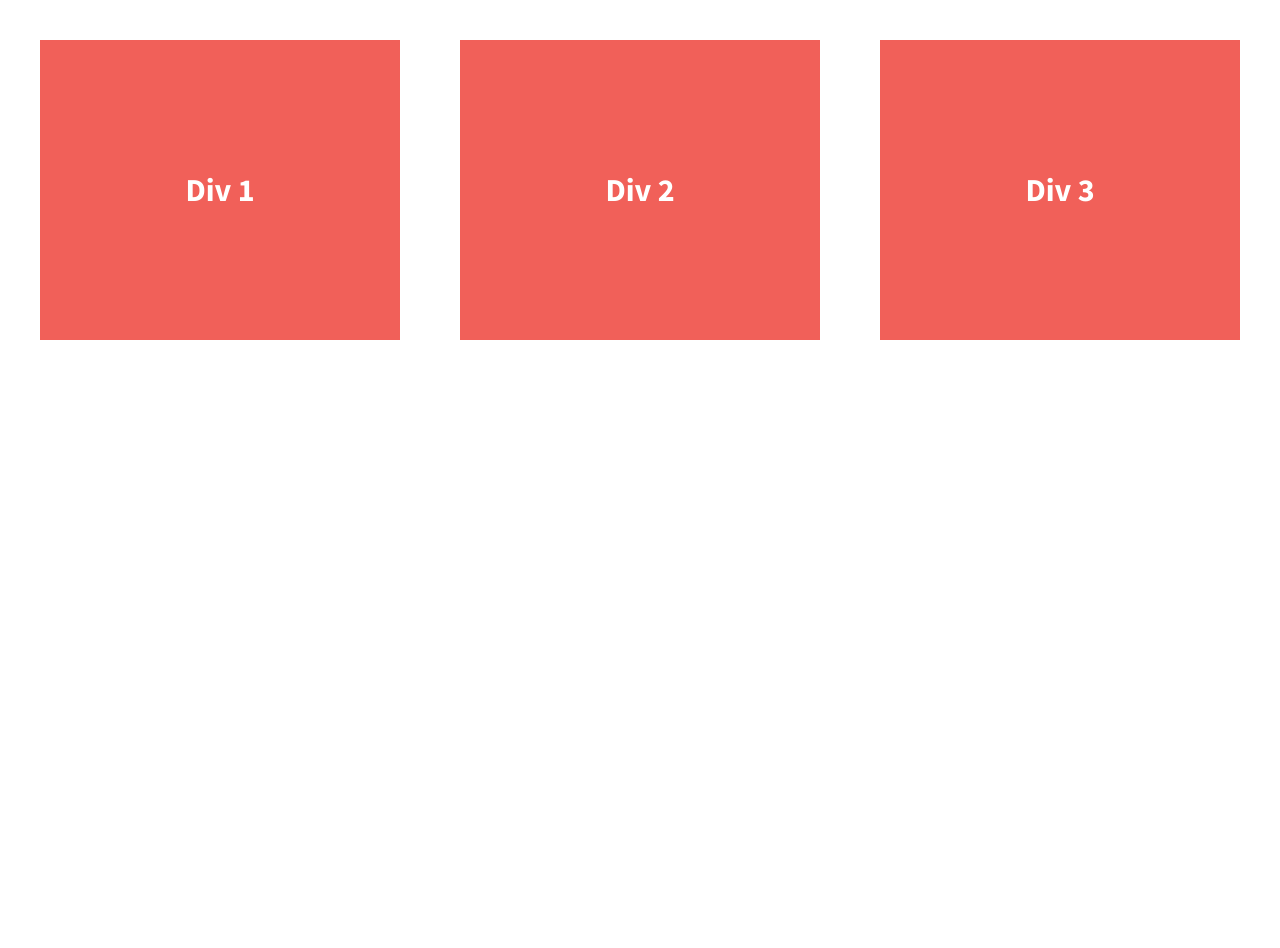
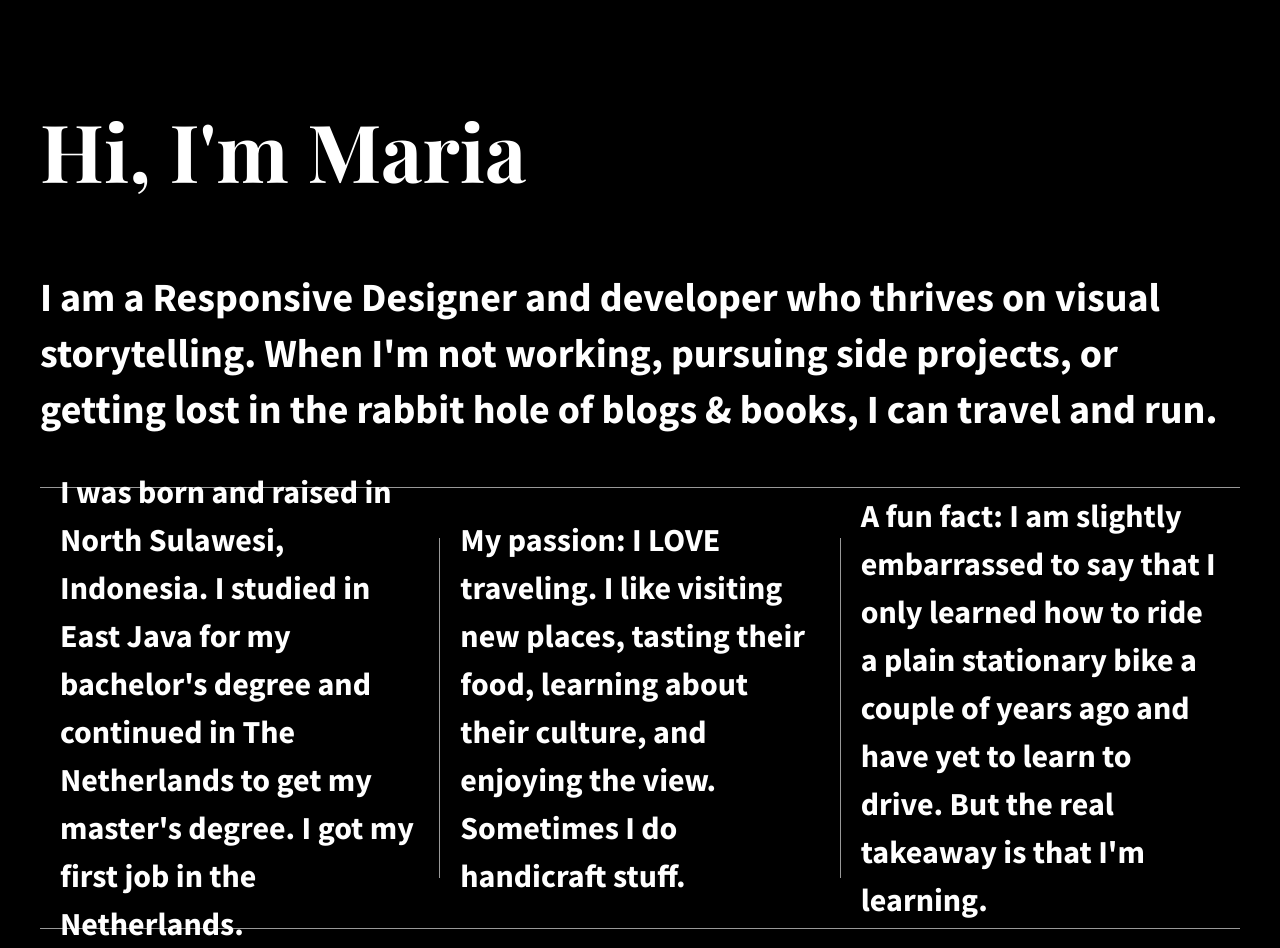
Before and after one commit to cmaria1988/07.01-206-divs-flexbox-starter, a plain HTML site: page index.html in a window 1280 px wide. Before the commit the page ends 880 px from the top, so only its background shows below. Drawn offline with nearby package versions, Linux system fonts and the light colour scheme.

Commit message:
Change in index.html and main.css

```diff
--- a/css/main.css
+++ b/css/main.css
@@ -97,7 +97,7 @@ textarea {
 
 
 html {
-  background-color: #fff;
+  background-color: #000;
   height: 100%;
 }
 
@@ -108,11 +108,31 @@ body {
   height: 100%;
 }
 
+h1{
+    color: #fff;
+    font-weight: 700;
+    font-family: 'Playfair Display', serif;
+    font-size: 4em;
+}
+
 .wrapper {
   /*add display:flex and set justify-content to space-between*/
   display: flex;
   font-weight: 700;
   justify-content: space-between;
+  border-top: 1px solid #999;
+  border-bottom: 1px solid #999;
+}
+
+p{
+    display: flex;
+    justify-content: space-between;
+    width: 100%;
+    color: #fff;
+    font-weight: 700;
+    font-family: 'Source Sans Pro', serif;
+    font-size: 2em;
+    padding: 10px 0;
 }
 
 .div-1, .div-2, .div-3 {
@@ -124,8 +144,14 @@ body {
   color: #fff;
   line-height: 1.5em;
   font-size: 1.6em;
-  background-color: #f16059;
   height: 300px;
+  padding: 20px;
+  margin: 50px 0 ;
+}
+
+.div-2{
+    border-left: 1px solid #999;
+    border-right: 1px solid #999;
 }
 
 
--- a/index.html
+++ b/index.html
@@ -15,21 +15,32 @@
         <script src="js/vendor/modernizr-2.8.3.min.js"></script>
         <link href='http://fonts.googleapis.com/css?family=Lora:700' rel='stylesheet' type='text/css'>
         <link href='http://fonts.googleapis.com/css?family=Source+Sans+Pro:400,700' rel='stylesheet' type='text/css'>
+        <link href="https://fonts.googleapis.com/css2?family=Playfair+Display:wght@700&display=swap" rel="stylesheet">
     </head>
     <body>
         <!--[if lt IE 8]>
             <p class="browserupgrade">You are using an <strong>outdated</strong> browser. Please <a href="http://browsehappy.com/">upgrade your browser</a> to improve your experience.</p>
         <![endif]-->
-
+       <h1>Hi, I'm Maria</h1>
+        <p>I am a Responsive Designer and developer who thrives on visual storytelling.
+            When I'm not working, pursuing side projects, or getting lost in the rabbit hole
+            of blogs & books, I can travel and run.</p>
         <section class="wrapper">
             <div class="div-1">
-                Div 1
+                I was born and raised in North Sulawesi, Indonesia.
+                I studied in East Java for my bachelor's degree
+                and continued in The Netherlands to get my master's degree.
+                I got my first job in the Netherlands.
             </div>
             <div class="div-2">
-                Div 2
+                My passion: I LOVE traveling. I like visiting new places,
+                 tasting their food, learning about their culture, and enjoying the view.
+                 Sometimes I do handicraft stuff.
             </div>
             <div class="div-3">
-                Div 3
+                A fun fact: I am slightly embarrassed to say that I only
+                learned how to ride a plain stationary bike a couple of years ago and have
+                 yet to learn to drive. But the real takeaway is that I'm learning.
             </div>
         </section>
 
```
